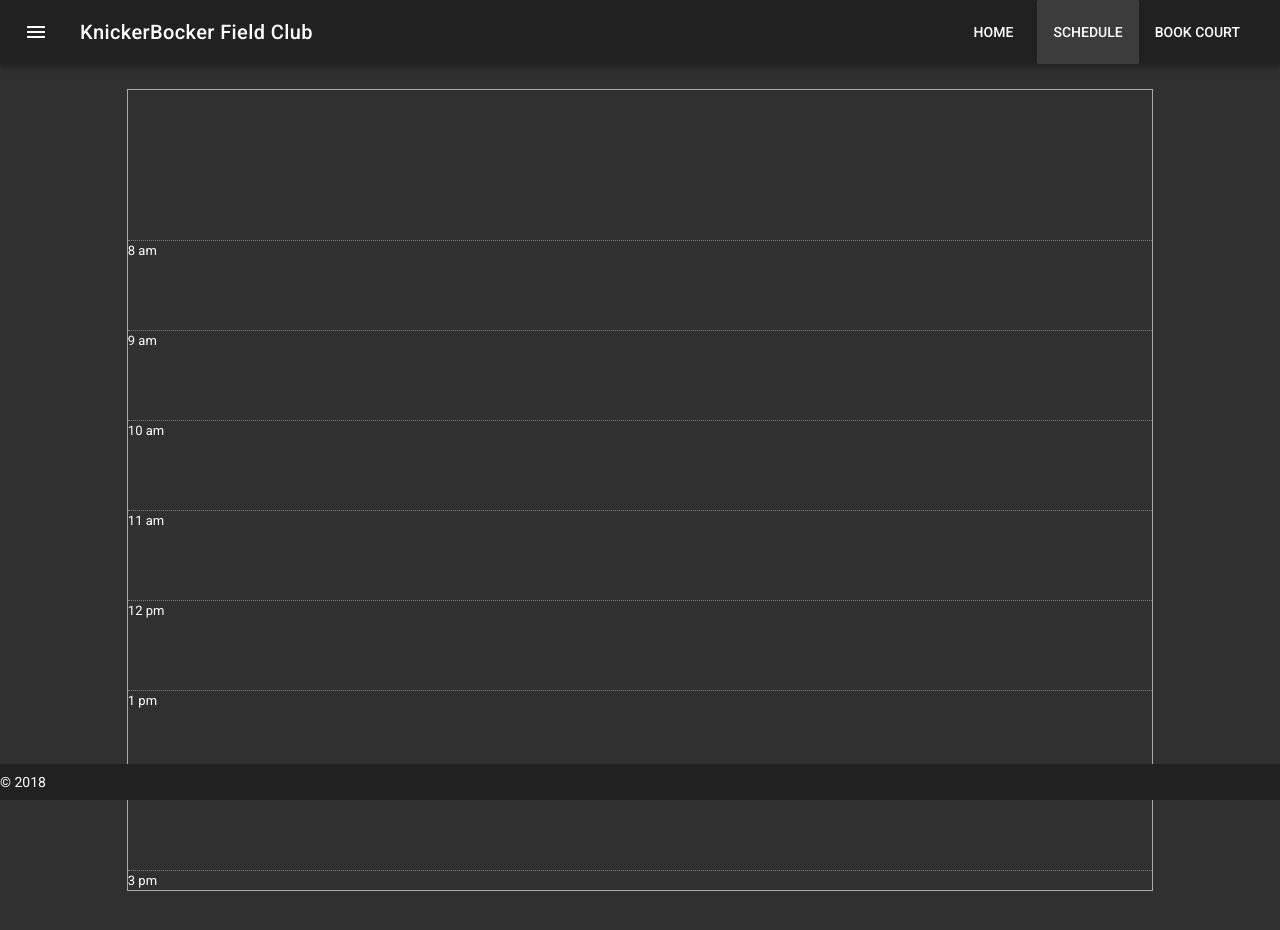
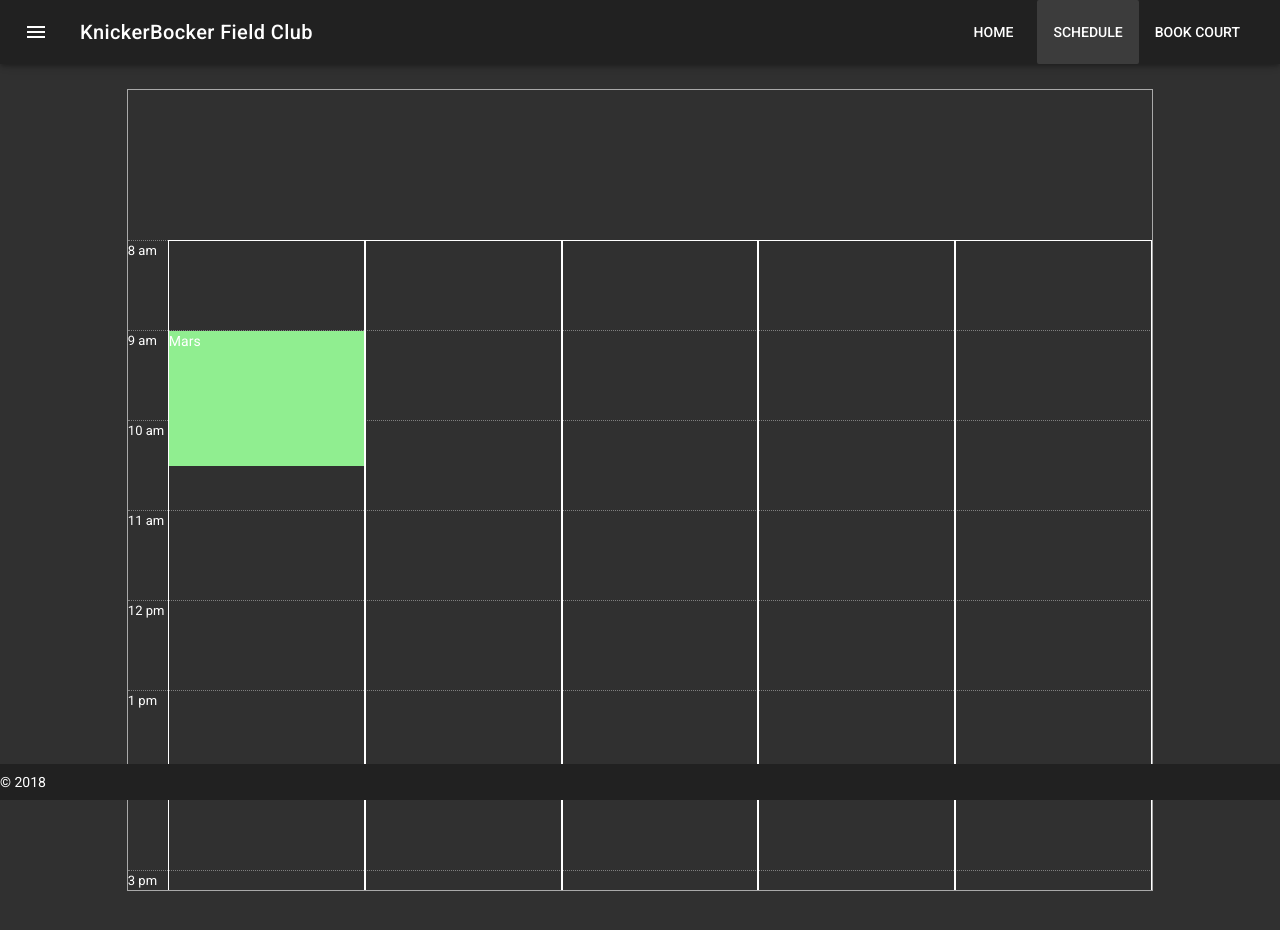
Before and after one commit to dfimiarz/clubhouse-frontend, a Vue app: page /sessions in a window 1280 px wide. Shown: the top 930 px of the page. Built offline with nearby package versions, Linux system fonts and the light colour scheme.

Commit message:
Implemented grid with combination of gird layout and absolute positioning.

```diff
--- a/src/components/MatchCalendar.vue
+++ b/src/components/MatchCalendar.vue
@@ -2,13 +2,28 @@
 <template>
 <v-container fluid fill-height="" grid-list-xs >
   <v-layout justify-center="" align-start="" row wrap>
-    <v-flex xs12 md10 >
+    <v-flex xs12 lg10 >
         <div class="main-schedule-container" ref="scheduleContainer" @click="contClicked($event)">
-          <div style="grid-column : 1 / 7 ; grid-row : 2; overflow: auto;" class="time-grid-container">
-              <div v-for="(n) in totalCellCount" :key="n" class="cell">
-                {{ getCellLabel(n) }}
+          <div class="court-grid-container">
+
+          </div>
+          <div style="grid-column : 1 ; grid-row : 2;" class="time-grid-container">
+              <div v-for="(n) in totalCellCount" :key="n" class="cell"  v-bind:style="{ height:  + cellHeight1H + 'px' }">
+                  {{ getCellLabel(n) }}
+              </div>
+              <div class="session-grid-container">
+                <div style="grid-column : 2 ; grid-row : 1; height: 1080px ; border: 1px solid; position: relative;">
+                  <div style="position: absolute; top: 90px; width: 100%; height: 135px; background-color: lightgreen;">
+                    Mars
+                  </div>
+                </div>
+                <div style="grid-column : 3 ; grid-row : 1; height: 100%; border: 1px solid;"> </div>
+                <div style="grid-column : 4 ; grid-row : 1; height: 100%; border: 1px solid;"> </div>
+                <div style="grid-column : 5 ; grid-row : 1; height: 100%; border: 1px solid;"> </div>
+                <div style="grid-column : 6 ; grid-row : 1; height: 100%; border: 1px solid;"> </div>
               </div>
           </div>
+
         </div>
     </v-flex>
     <!--
@@ -42,7 +57,8 @@ export default {
       ],
       courts: [ {id: 1} , {id : 2},  {id: 3} , {id : 4} , {id : 5} ],
       scheduleStartTime: 8,
-      scheduleEndTime: 20
+      scheduleEndTime: 20,
+      cellHeight1H: 90
     }
   },
   methods: {
@@ -84,27 +100,40 @@ export default {
   user-select: none;
   position: relative;
   display: grid;
-  grid-template-columns: 50px repeat(5,1fr);
+  grid-template-columns: 1fr;
   grid-template-rows: 150px 650px;
-  overflow: hidden;
 
+}
+
+.court-grid-container{
+  position: relative;
+  height: 100%;
+  display: grid;
+  grid-template-columns: 40px repeat(5,1fr) 17px;
+  grid-template-rows: 1fr;
 }
 
 .time-grid-container{
   height: 100%;
-}
-
-.session-grid-container{
-
-  height: 100%;
-  border: 1px solid;
+  position: relative;
+  overflow: auto;
 
 
 }
 
+.session-grid-container{
+  position: absolute;
+  display: grid;
+  grid-template-columns: 40px repeat(5,1fr);
+  grid-template-rows: 1fr;
+  top: 0px;
+  left: 0px;
+  height: 100%;
+  width: 100%;
+}
+
 .cell{
   border-top: 1px dotted gray;
-  height: 90px;
   box-sizing: border-box;
   font-size: small;
 }
```
